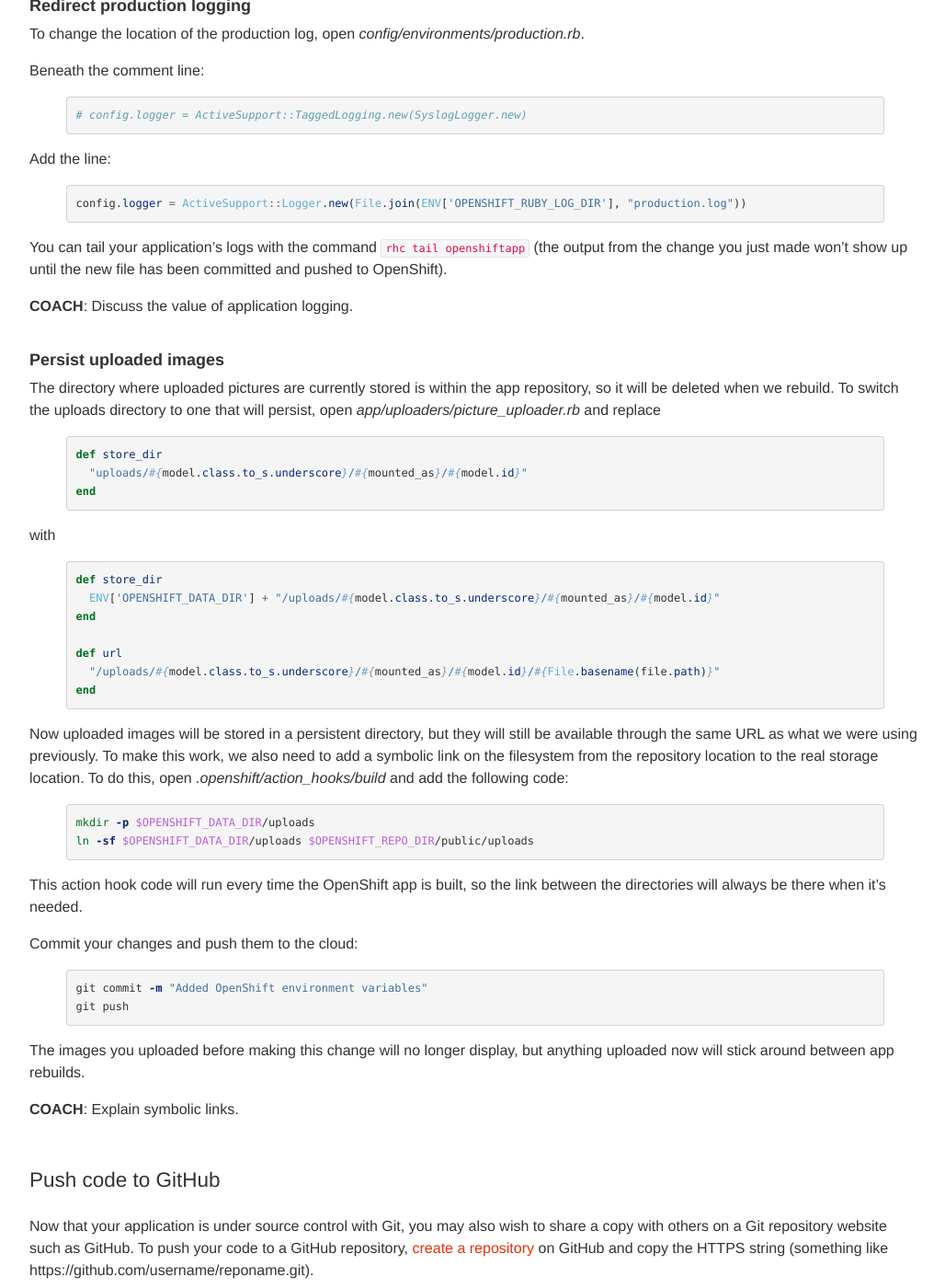
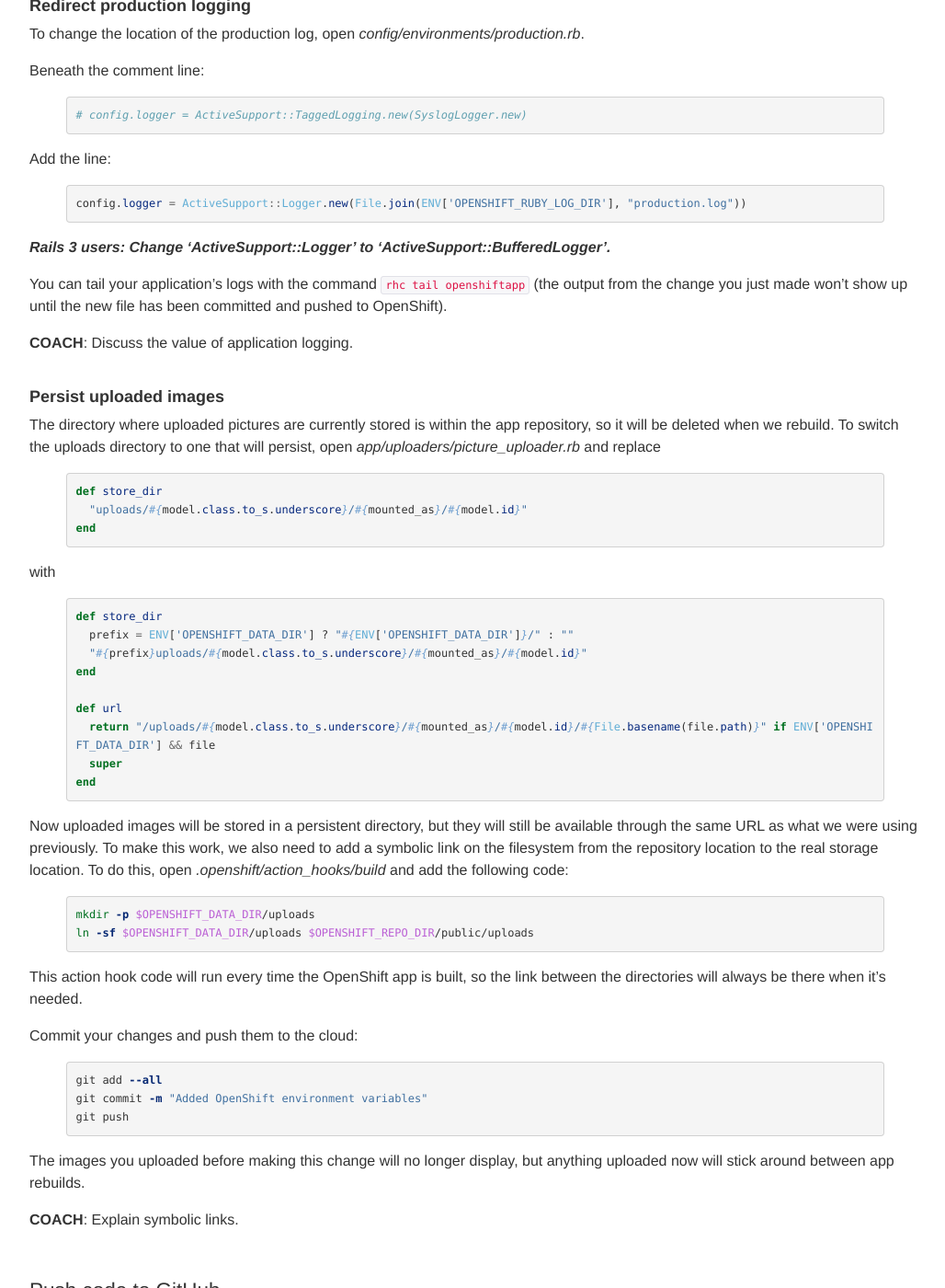
Before and after one commit to railsgirls/guides.railsgirls.com, a Jekyll site: the page built from _posts/2013-11-12-openshift.markdown, in a window 1280 px wide and 1400 px high, scrolled down 3452 px. Shown: the whole window at 92% size, without its empty margins (53-1081 px from the left). Built offline with Jekyll 4.4.1, drawn with Linux system fonts in a browser that asks for light colours; nearby versions of some CDN libraries; Markdown is read by kramdown in place of the engine named in the settings.

Commit message:
A few more fixes for the OpenShift guide

```diff
--- a/_posts/2013-11-12-openshift.markdown
+++ b/_posts/2013-11-12-openshift.markdown
@@ -171,6 +171,8 @@
 config.logger = ActiveSupport::Logger.new(File.join(ENV['OPENSHIFT_RUBY_LOG_DIR'], "production.log"))
 {% endhighlight %}
 
+***Rails 3 users: Change 'ActiveSupport::Logger' to 'ActiveSupport::BufferedLogger'.***
+
 You can tail your application's logs with the command `rhc tail openshiftapp` (the output from the change you just made won't show up until the new file has been committed and pushed to OpenShift).
 
 __COACH__: Discuss the value of application logging.
@@ -189,11 +191,13 @@
 
 {% highlight ruby %}
 def store_dir
-  ENV['OPENSHIFT_DATA_DIR'] + "/uploads/#{model.class.to_s.underscore}/#{mounted_as}/#{model.id}"
+  prefix = ENV['OPENSHIFT_DATA_DIR'] ? "#{ENV['OPENSHIFT_DATA_DIR']}/" : ""
+  "#{prefix}uploads/#{model.class.to_s.underscore}/#{mounted_as}/#{model.id}"
 end
 
 def url
-  "/uploads/#{model.class.to_s.underscore}/#{mounted_as}/#{model.id}/#{File.basename(file.path)}"
+  return "/uploads/#{model.class.to_s.underscore}/#{mounted_as}/#{model.id}/#{File.basename(file.path)}" if ENV['OPENSHIFT_DATA_DIR'] && file
+  super
 end
 {% endhighlight %}
 
@@ -210,6 +214,7 @@
 Commit your changes and push them to the cloud:
 
 {% highlight sh %}
+git add --all
 git commit -m "Added OpenShift environment variables"
 git push
 {% endhighlight %}
```
Also changed, not shown: other parts of _posts/2013-11-12-openshift.markdown (+1 -1 lines).
